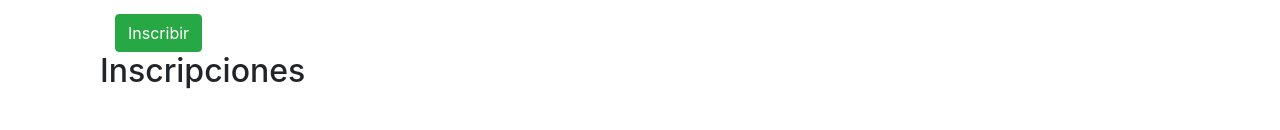
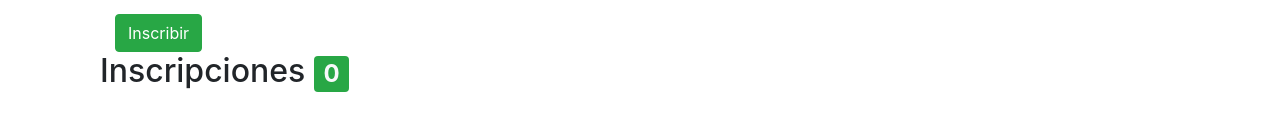
Before and after one commit to BrVenturaU/vue-practice-homework, a plain HTML site: page index.html in a window 1280 px wide. Shown: the part 300-430 px from the top of the page. Drawn offline with nearby package versions, Linux system fonts and the light colour scheme.

Commit message:
Agrega propiedad para calcular cant. inscripciones.

```diff
--- a/index.html
+++ b/index.html
@@ -63,7 +63,7 @@
                             </form>
                         </div>
                         <div class="col-12">
-                            <h2>Inscripciones
+                            <h2>Inscripciones <span class="badge bg-success text-light">{{cantidadInscripciones}}</span></h2>
                         </div>
                         <div class="col-12">
                             <div class="row">
--- a/scripts.js
+++ b/scripts.js
@@ -7,6 +7,13 @@ const app = new Vue({
         facultades: ["Ciencia y Tecnología", "Ciencias de la Salud", "Ciencias y Humanidades", "Ingeniería y Arquitectura"],
         inscripciones: [],
         inscripcion: inscripcionModel
+    },
+    computed:{
+        cantidadInscripciones: function(){
+            var number = 0
+            this.inscripciones.forEach(ins => {number++});
+            return number;
+        }
     },
     methods: {
         inscribir(){
```
